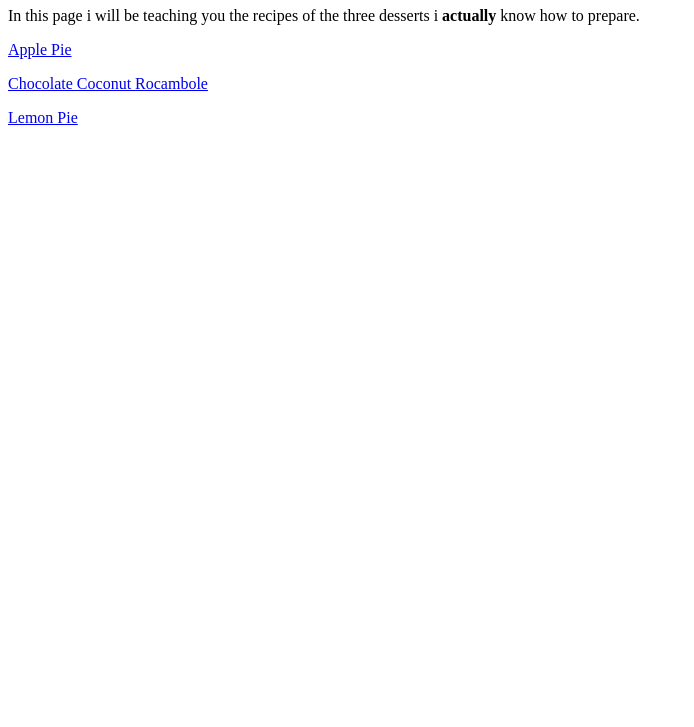
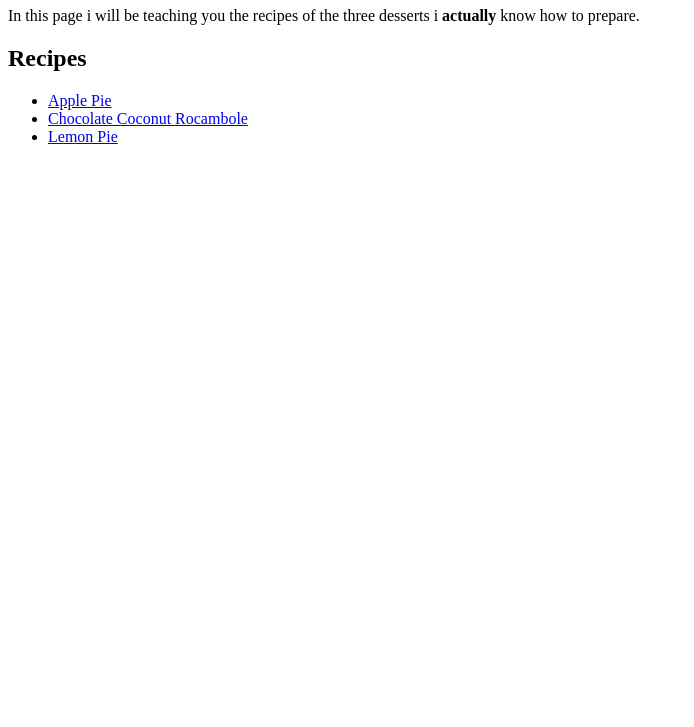
Before and after one commit to Clifton-TS/odin-recipes, a plain HTML site: page index.html in a window 1280 px wide. Shown: the part 73-800 px from the top of the page, without its empty margins (0-694 px from the left). Drawn offline with Linux system fonts and the light colour scheme.

Commit message:
Change recipes into unordered list

```diff
--- a/index.html
+++ b/index.html
@@ -8,8 +8,11 @@
     <body>
         <h1>Odin Recipes</h1>
         <p>In this page i will be teaching you the recipes of the three desserts i <strong>actually</strong> know how to prepare.</p>
-        <p><a href="recipes/apple-pie.html">Apple Pie</a></p>
-        <p><a href="recipes/chocolate-coconut-rocambole.html">Chocolate Coconut Rocambole</a></p>
-        <p><a href="recipes/lemon-pie.html">Lemon Pie</a></p>
+        <h2>Recipes</h2>
+        <ul>
+        <li><a href="recipes/apple-pie.html">Apple Pie</a></li>
+        <li><a href="recipes/chocolate-coconut-rocambole.html">Chocolate Coconut Rocambole</a></pli>
+        <li><a href="recipes/lemon-pie.html">Lemon Pie</a></li>
+    </ul>
     </body>
 </html>
```
